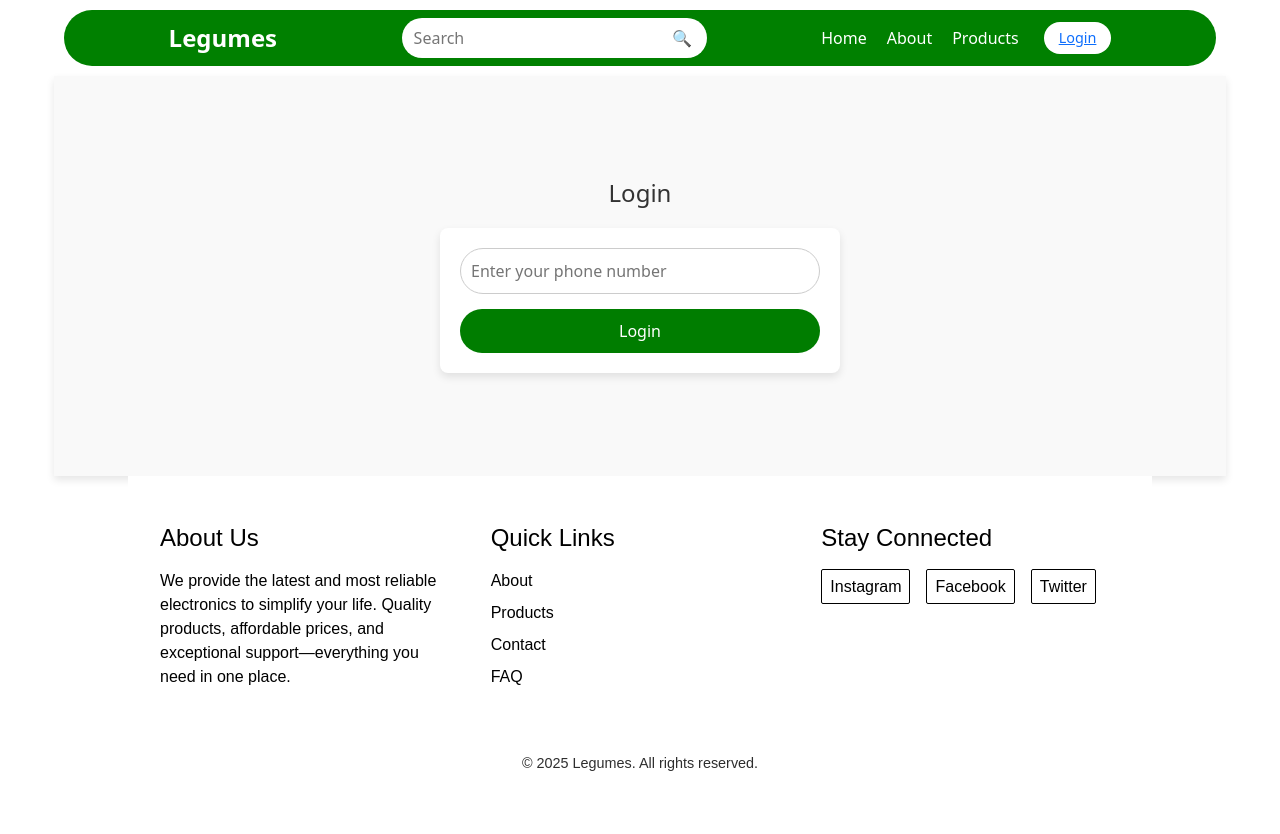
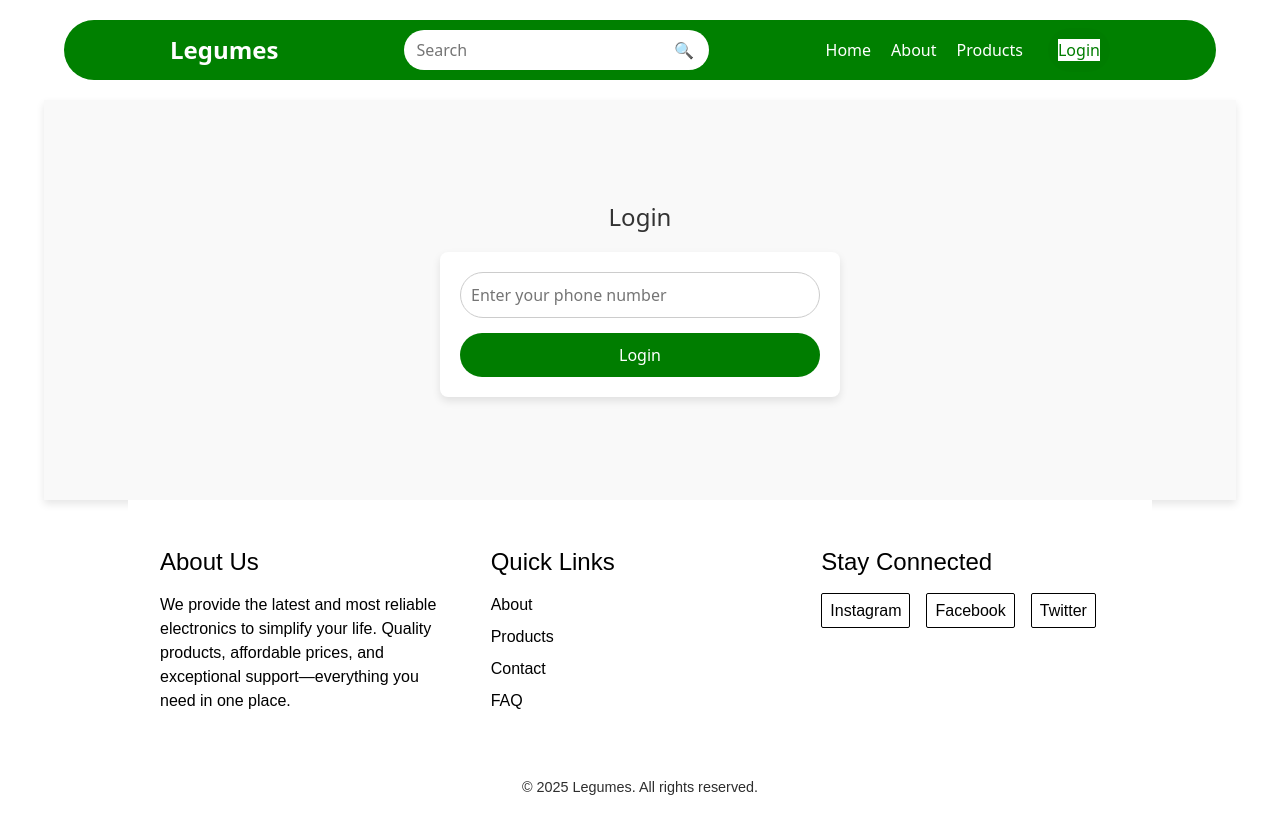
Before and after one commit to Nithish211204/Project1_Ecom, a React (Vite) app in the folder Project1_Ecom copy/frontend/: page /login in a window 1280 px wide. Shown: the top 834 px of the page. Built offline with nearby package versions, Linux system fonts and the light colour scheme.

Commit message:
Update Navbar.css

```diff
--- a/Project1_Ecom copy/frontend/src/components/Navbar.css
+++ b/Project1_Ecom copy/frontend/src/components/Navbar.css
@@ -8,7 +8,7 @@
   align-items: center;
   width: 90vw;
   border-radius: 30px;
-  margin: 10px;
+  margin: 20px;
 }
 
 .navbar-container {
@@ -73,7 +73,7 @@
   font-size: 1rem;
 }
 .menu-items li a {
-  color : white;
+  color: white;
   text-decoration: none;
 }
 
@@ -83,19 +83,22 @@
   gap: 10px;
 }
 
-.auth-buttons .login-btn,
-.register-btn {
-  background-color: white;
-  color: #007d00;
+.login-btn, .logout-btn {
+  /* background-color: white; */
+  /* color: #007d00; */
   border: none;
   border-radius: 20px;
   padding: 5px 15px;
   font-size: 0.9rem;
   cursor: pointer;
+  background-color: white;
 }
-.auth-buttons .login-btn:hover{
-  background-color: rgb(160, 255, 157);
+.login-btn a, .logout-btn a{
+  color: #007d00;
+  background-color: white;
+  text-decoration: none;
 }
+
 /* Hamburger Menu */
 .hamburger {
   display: none;
@@ -132,7 +135,7 @@
     padding: 10px;
     z-index: 10;
   }
-  .login-btn, .register-btn {
+  .login-btn, .logout-btn {
     color: black;
   }
 
@@ -150,9 +153,8 @@
   .menu-items li {
     margin: 5px 0;
   }
-  .menu-items li a {
-    color : black;
-    /* text-decoration: none; */
+  .menu-items li a{
+    color: black;
   }
 
   .auth-buttons {
```
